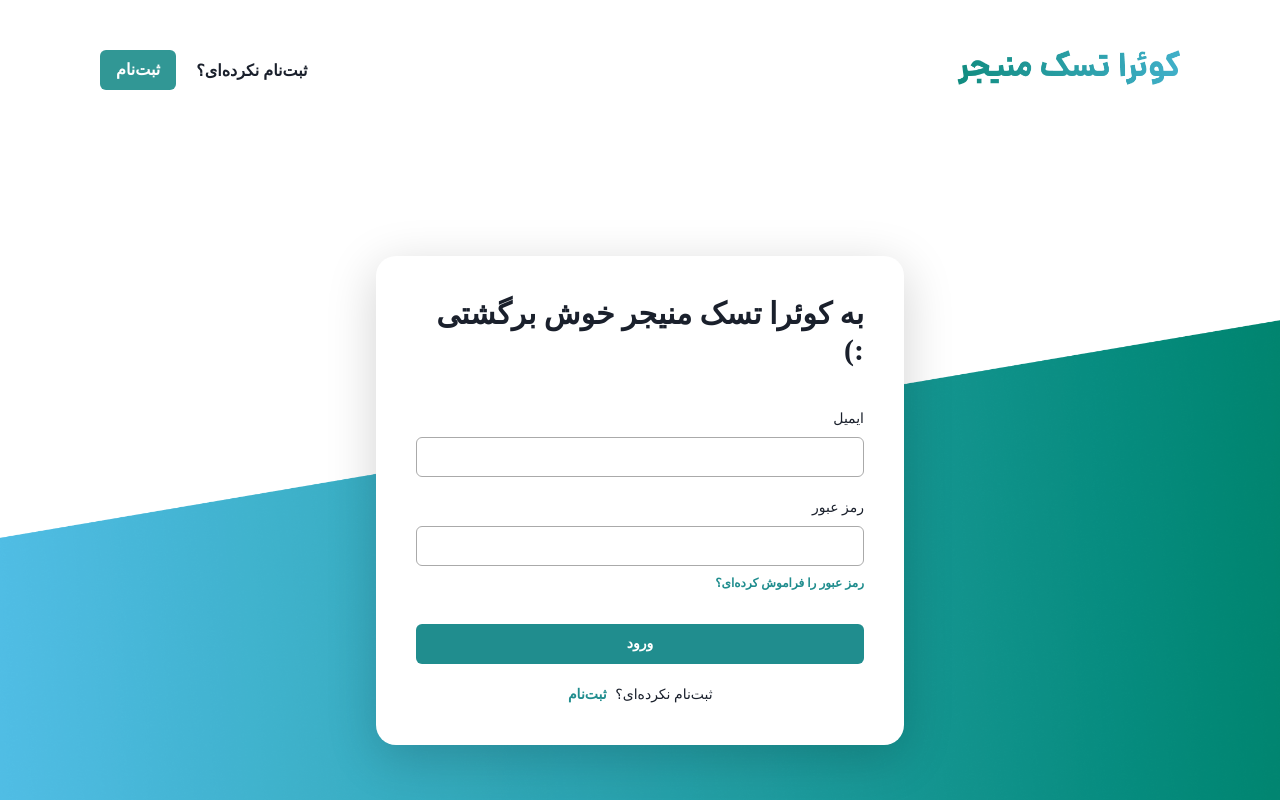
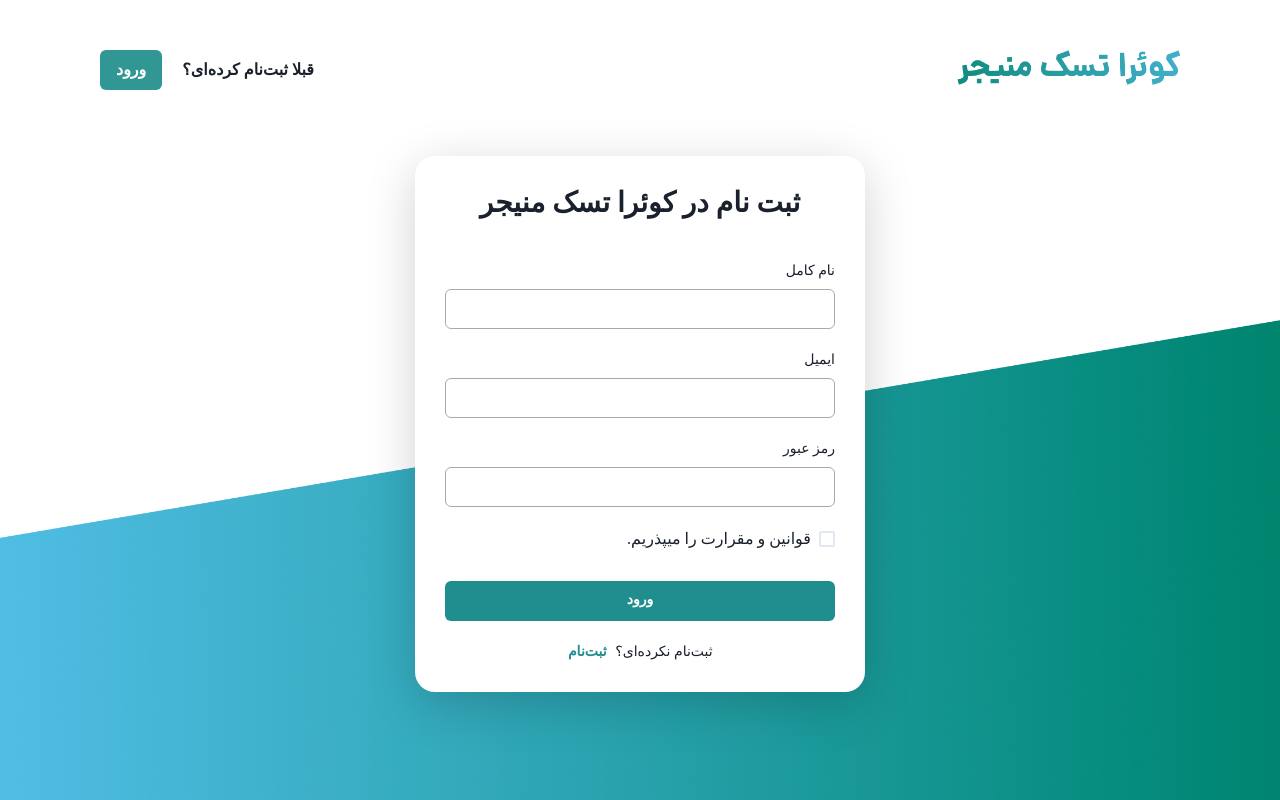
Before and after one commit to Quera-Spring-Front-end-Bootcamp/Group1--Dom_Sorcerers, a React (Vite) app: page /register in a window 1280 px wide. Shown: the top 800 px of the page. Built offline with nearby package versions, Linux system fonts and the light colour scheme; a web font is replaced by a local one.

Commit message:
add router / style

```diff
--- a/package.json
+++ b/package.json
@@ -15,7 +15,8 @@
     "@emotion/styled": "^11.11.0",
     "framer-motion": "^10.12.10",
     "react": "^18.2.0",
-    "react-dom": "^18.2.0"
+    "react-dom": "^18.2.0",
+    "react-router-dom": "^6.11.1"
   },
   "devDependencies": {
     "@types/react": "^18.0.28",
--- a/src/App.tsx
+++ b/src/App.tsx
@@ -1,12 +1,18 @@
 import "./App.css";
 import Login from "./pages/login/login";
 import Register from "./pages/login/Register";
+import { Route, Routes, BrowserRouter } from "react-router-dom";
 
 function App() {
   return (
     <>
-      <Login />
-      <Register />
+      <BrowserRouter>
+        <Routes>
+          <Route path="register" element={<Register />} />
+          <Route path="login" element={<Login />} />
+          <Route path="/" element={<Login />} />
+        </Routes>
+      </BrowserRouter>
     </>
   );
 }
--- a/src/components/header/header.tsx
+++ b/src/components/header/header.tsx
@@ -1,8 +1,17 @@
-import { Flex, Image, Button, Spacer, Stack } from "@chakra-ui/react";
+import {
+  Flex,
+  Image,
+  Button,
+  Spacer,
+  Stack,
+  Text,
+  Link,
+} from "@chakra-ui/react";
 
 interface HeaderProps {
   linkText: string;
   btnText: string;
+  path: string;
 }
 
 const logoStyle = {
@@ -13,48 +22,21 @@ const headerContainerStyle = {
   width: "100%",
 };
 
-const Header = ({ linkText, btnText }: HeaderProps) => {
+const Header = ({ linkText, btnText, path }: HeaderProps) => {
   return (
     <Flex sx={headerContainerStyle}>
       <Image sx={logoStyle} src="src/assets/logo.png " />
       <Spacer />
-      <Stack direction="row" spacing={5}>
-        <Button colorScheme="#000" variant="link">
-          {linkText}
-        </Button>
-        <Button colorScheme="teal" variant="solid">
-          {btnText}
-        </Button>
+      <Stack direction="row" spacing={5} sx={{ alignItems: "center" }}>
+        <Text sx={{ fontWeight: "bold" }}>{linkText}</Text>
+        <Link href={path}>
+          <Button colorScheme="teal" variant="solid">
+            {btnText}
+          </Button>
+        </Link>
       </Stack>
     </Flex>
   );
 };
 
 export default Header;
-
-// import { Flex, Image, Button, Spacer, Stack } from "@chakra-ui/react";
-// const logoStyle = {
-//   width: "223px",
-//   height: "35px",
-// };
-// const headerContainerStyle = {
-//   width: "100%",
-// };
-// const Header = () => {
-//   return (
-//     <Flex sx={headerContainerStyle}>
-//       <Image sx={logoStyle} src="src/assets/logo.png " />
-//       <Spacer />
-//       <Stack direction="row" spacing={5}>
-//         <Button colorScheme="#000" variant="link">
-//           ثبت‌نام نکرده‌ای
-//         </Button>
-//         <Button colorScheme="teal" variant="solid">
-//           ثبت‌نام
-//         </Button>
-//       </Stack>
-//     </Flex>
-//   );
-// };
-
-// export default Header;
--- a/src/data/string.ts
+++ b/src/data/string.ts
@@ -1,4 +1,7 @@
 class Strings {
-	static register = "ثبت نام";
+  static registerBtn = "ثبت نام";
+  static loginBtn = "ورود";
+  static loginText = "قبلا ثبت‌نام کرده‌ای؟";
+  static registerText = "ثبت‌نام نکرده‌ای؟";
 }
 export default Strings;
--- a/src/pages/login/Register.tsx
+++ b/src/pages/login/Register.tsx
@@ -2,7 +2,6 @@ import {
   Card,
   CardHeader,
   Stack,
-  Box,
   Heading,
   CardBody,
   Text,
@@ -12,6 +11,7 @@ import {
 } from "@chakra-ui/react";
 import backGround from "../../assets/backGround.png";
 import Header from "../../components/header/header";
+import Strings from "../../data/string";
 
 const backGroundStyle = {
   backgroundImage: `url(${backGround})`,
@@ -25,9 +25,8 @@ const backGroundStyle = {
 };
 
 const cardStyle = {
-  width: "528px",
-  padding: "20px",
-  marginTop: "30%",
+  width: "450px",
+  padding: "10px",
   alignItems: "center",
   borderRadius: "20px",
   boxShadow: "0px 12px 50px rgba(0, 0, 0, 0.18)",
@@ -52,11 +51,21 @@ const submitButton = {
 const Register = () => {
   return (
     <Stack sx={backGroundStyle}>
-      <Header linkText="قبلا ثبت‌نام کرده‌ای؟" btnText="ورود" />
-      <Box>
+      <Header
+        linkText={Strings.loginText}
+        btnText={Strings.loginBtn}
+        path={"/login"}
+      />
+      <Stack
+        sx={{
+          height: "100vh",
+          justifyContent: "center",
+          alignItems: "center",
+        }}
+      >
         <Card sx={cardStyle}>
           <CardHeader>
-            <Heading size="lg">ثبت نام در کوئرا تسک منیجر</Heading>
+            <Heading fontSize="28px">ثبت نام در کوئرا تسک منیجر</Heading>
           </CardHeader>
           <CardBody sx={{ width: "100%" }}>
             <Text sx={lableStyle}>نام کامل</Text>
@@ -90,7 +99,7 @@ const Register = () => {
             </Stack>
           </CardBody>
         </Card>
-      </Box>
+      </Stack>
     </Stack>
   );
 };
--- a/src/pages/login/login.tsx
+++ b/src/pages/login/login.tsx
@@ -2,7 +2,6 @@ import {
   Card,
   CardHeader,
   Stack,
-  Box,
   Heading,
   CardBody,
   Text,
@@ -11,7 +10,7 @@ import {
 } from "@chakra-ui/react";
 import backGround from "../../assets/backGround.png";
 import Header from "../../components/header/header";
-
+import Strings from "../../data/string";
 const backGroundStyle = {
   backgroundImage: `url(${backGround})`,
   backgroundSize: "100% 60%",
@@ -24,9 +23,8 @@ const backGroundStyle = {
 };
 
 const cardStyle = {
-  width: "528px",
+  width: "500px",
   padding: "20px",
-  marginTop: "30%",
   alignItems: "center",
   borderRadius: "20px",
   boxShadow: "0px 12px 50px rgba(0, 0, 0, 0.18)",
@@ -57,11 +55,21 @@ const submitButton = {
 const Login = () => {
   return (
     <Stack sx={backGroundStyle}>
-      <Header linkText="ثبت‌نام نکرده‌ای؟" btnText="ثبت‌نام" />
-      <Box>
+      <Header
+        linkText={Strings.registerText}
+        btnText={Strings.registerBtn}
+        path={"/register"}
+      />
+      <Stack
+        sx={{
+          height: "100vh",
+          justifyContent: "center",
+          alignItems: "center",
+        }}
+      >
         <Card sx={cardStyle}>
           <CardHeader>
-            <Heading size="lg">به کوئرا تسک منیجر خوش برگشتی :) </Heading>
+            <Heading fontSize="28px">به کوئرا تسک منیجر خوش برگشتی :) </Heading>
           </CardHeader>
           <CardBody sx={{ width: "100%" }}>
             <Text sx={lableStyle}>ایمیل</Text>
@@ -89,7 +97,7 @@ const Login = () => {
             </Stack>
           </CardBody>
         </Card>
-      </Box>
+      </Stack>
     </Stack>
   );
 };
```
Also changed, not shown: 1 other file (tests, documents, lock files or other folders).
